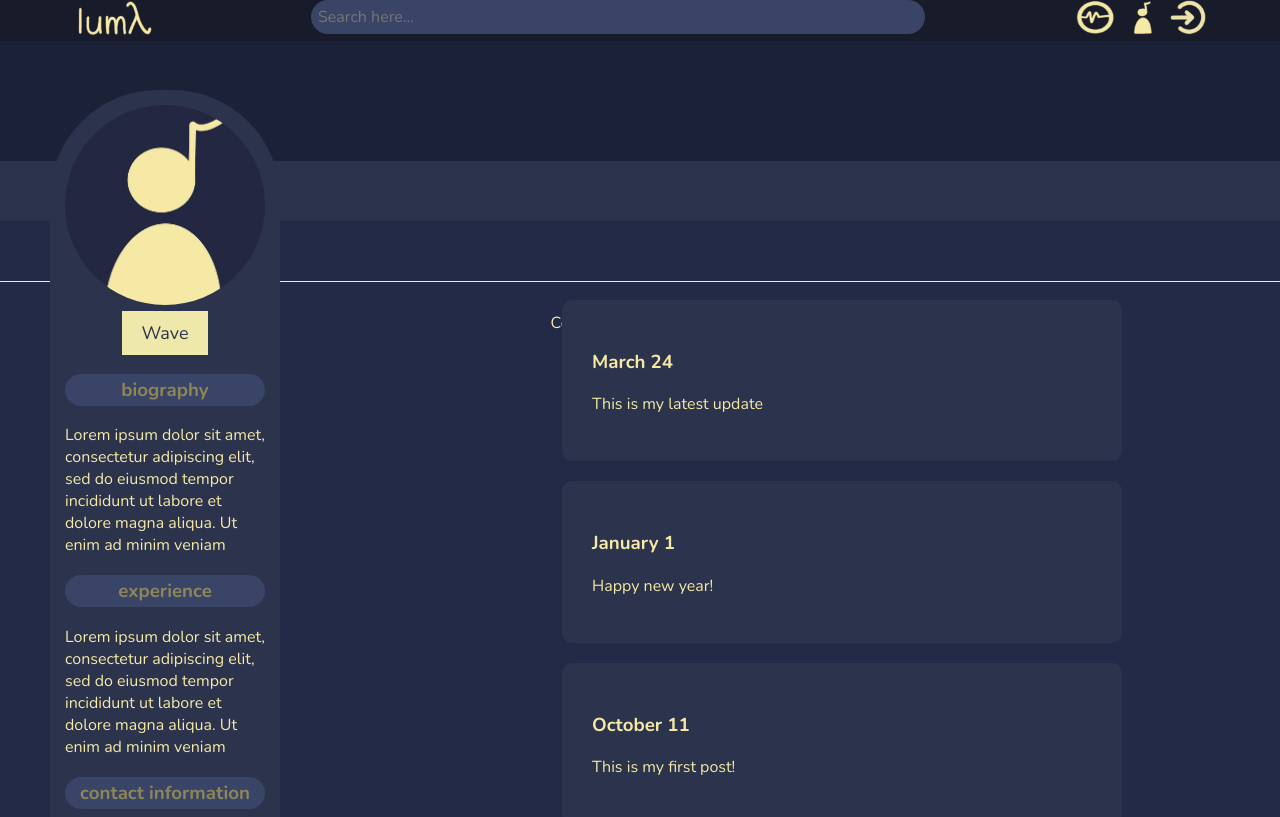
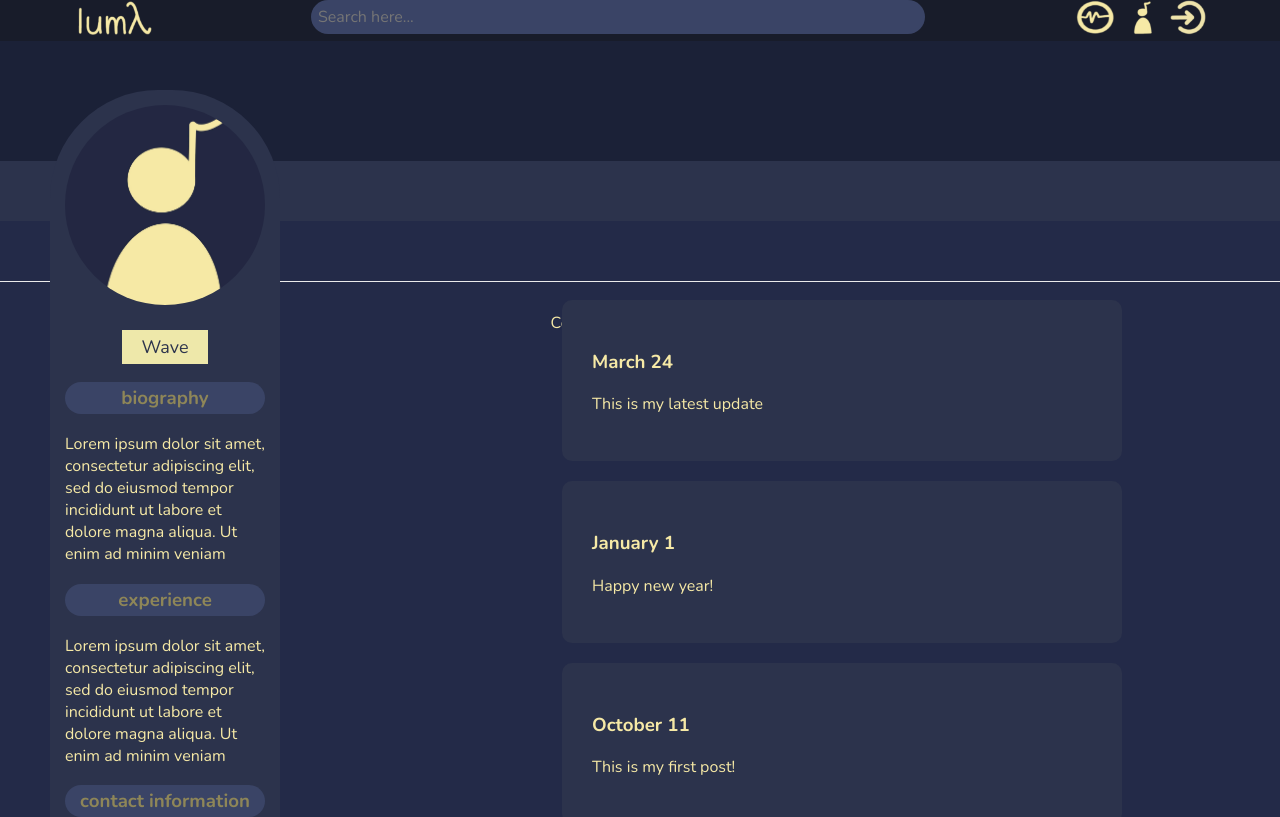
Before and after one commit to thejamielin/Luma, a Next.js app in the folder src/frontend/: page /profile in a window 1280 px wide. Shown: the top 817 px of the page. Built offline with nearby package versions, Linux system fonts and the light colour scheme.

Commit message:
fixed size of button

```diff
--- a/src/frontend/pages/profile.js
+++ b/src/frontend/pages/profile.js
@@ -21,9 +21,9 @@ export default function Home() {
       <div className={styles.biodrop}>
          <Image className={styles.pfp} src="/defaultpfp.jpg" width={200} height={200}/>
 
-      <div className="btn">
+      <h3 className="btn">
         <Button>Wave</Button>
-      </div>
+      </h3>
 
          <h3 className={styles.category}> biography </h3>
          <p className={styles.sidebartext}> Lorem ipsum dolor sit amet, consectetur adipiscing elit,
--- a/src/frontend/styles/globals.css
+++ b/src/frontend/styles/globals.css
@@ -97,7 +97,7 @@ nav {
 /* Button Size */
 
 .btn--medium {
-  padding: 10px 20px;
+  padding: 5px 20px;
   font-size: 18px;
 }
 
```
